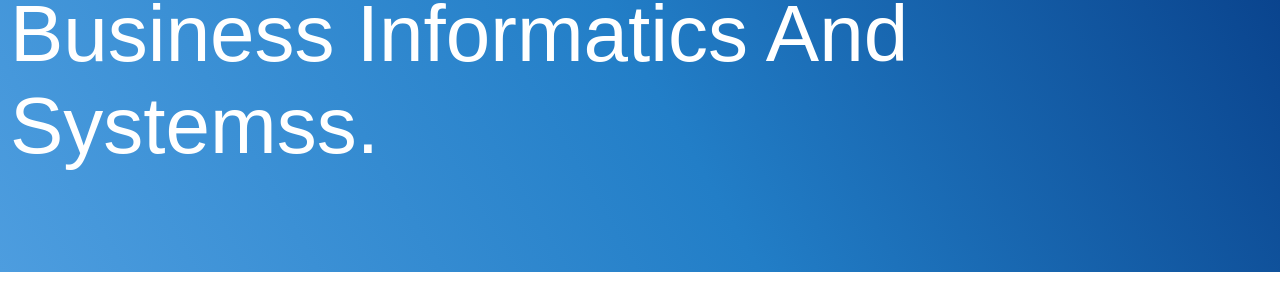
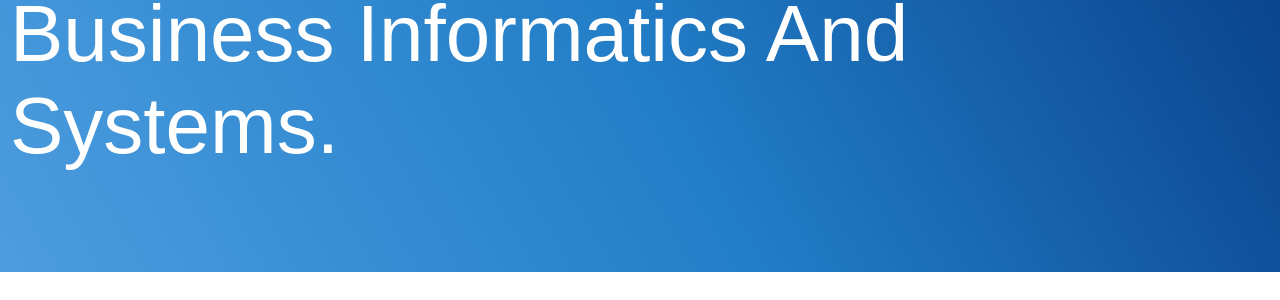
Before and after one commit to Nisenro/tcbis2024.github.io, a Jekyll site: the page built from index.markdown, in a window 1280 px wide. Shown: the part 274-574 px from the top of the page. Built offline with Jekyll 4.4.1, drawn with Linux system fonts in a browser that asks for light colours; some of the changed text lies outside the part shown.

Commit message:
test 2 index.markdown

```diff
--- a/index.markdown
+++ b/index.markdown
@@ -19,7 +19,7 @@ title: home
 - [Contact] -->
 
 <div class="hero-content">
-    <h1>IEEE Technical Community On Business Informatics And Systemss. </h1>
+    <h1>IEEE Technical Community On Business Informatics And Systems. </h1>
 </div>
 
 <div class="about-section">
```
